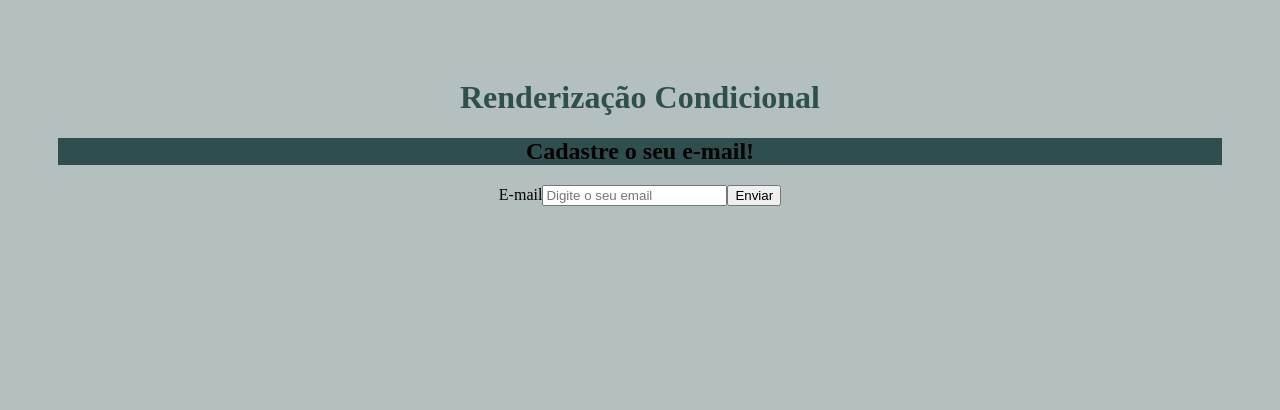
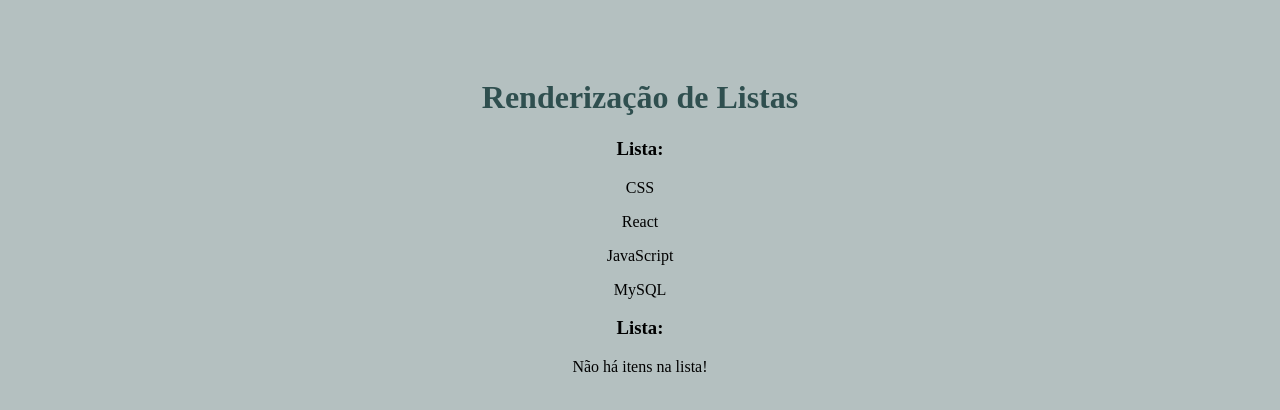
Before and after one commit to anaclarapedrozo/projeto_github, a React (Create React App) app in the folder curso.React/meu-projeto/: page / in a window 1280 px wide. Shown: the top 410 px of the page. Built offline with nearby package versions, Linux system fonts and the light colour scheme.

Commit message:
Aula 13 React - Renderização de listas

```diff
--- a/curso.React/meu-projeto/src/App.js
+++ b/curso.React/meu-projeto/src/App.js
@@ -7,13 +7,17 @@
 import Evento from './components/Evento'
 import Form from './components/Form'
 import Condicional from './components/Condiconal';
+import OutraLista from './components/OutraLista';
 
 
 function App() {
+
+  const meusItens = ['CSS', 'React', 'JavaScript', 'MySQL']
   return (
     <div className="App">
-      <h1>Renderização Condicional</h1>
-      <Condicional/>
+      <h1>Renderização de Listas</h1>
+      <OutraLista itens={meusItens}/>
+      <OutraLista itens={''}/>
     </div>
   );
 }
--- /dev/null
+++ b/curso.React/meu-projeto/src/components/OutraLista.js
@@ -0,0 +1,15 @@
+function OutraLista({ itens }) {
+  return (
+    <>
+      <h3>Lista:</h3>
+      {itens.length > 0 ? (
+        itens.map((item, index) => (
+        <p key={index}>{item}</p>
+       ))) : (
+        <p>Não há itens na lista!</p>
+       )}
+    </>
+  );
+}
+
+export default OutraLista;
```
